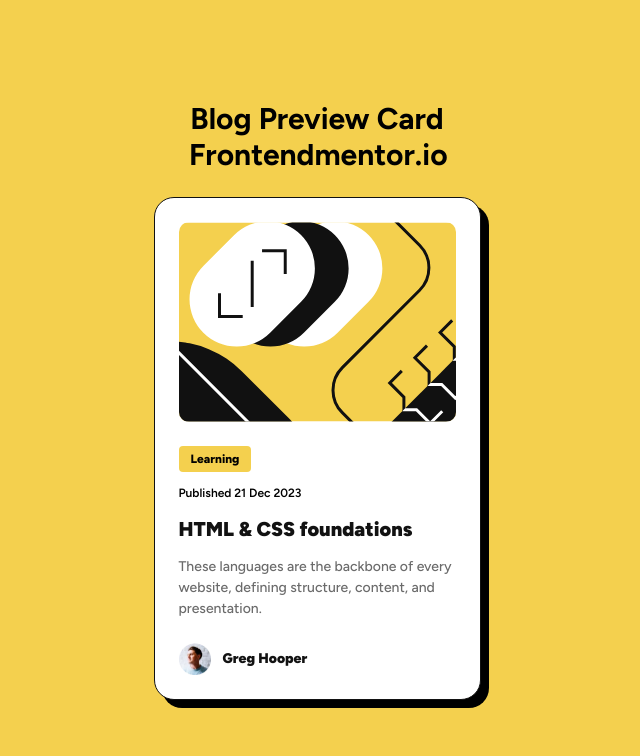
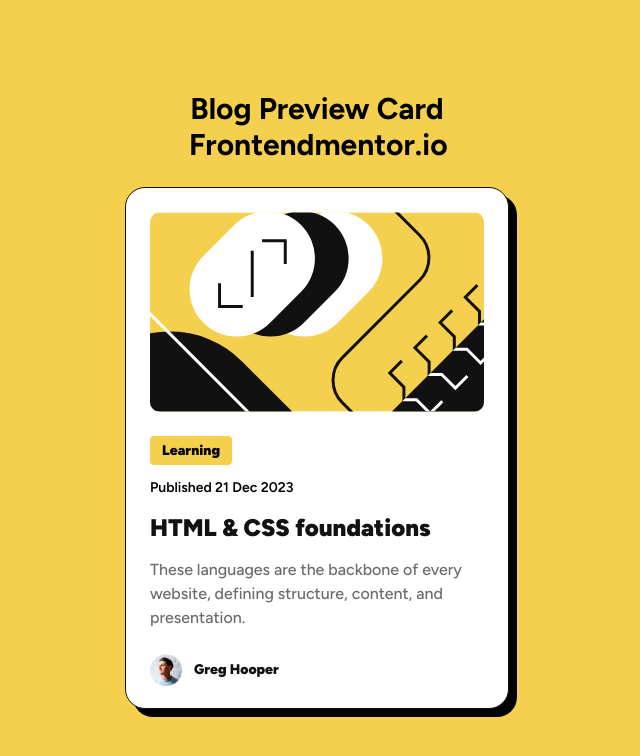
Before and after one commit to brianlagranda/blog-preview-card, a React (Vite) app: page / in a window 1280 px wide. Shown: the top 756 px of the page, without its empty margins (323-963 px from the left). Built offline with nearby package versions, Linux system fonts and the light colour scheme.

Commit message:
chore: Adjust font size for mobile and desktop version

```diff
--- a/src/components/BlogCard.tsx
+++ b/src/components/BlogCard.tsx
@@ -3,26 +3,29 @@
 
 const Card = () => {
   return (
-    <article className='font-figtree w-[327px] p-6 rounded-[20px] bg-white border border-tBase mx-auto flex flex-col gap-6 shadow-[8px_8px_0px_0px_rgba(0,0,0,1)]'>
+    <article className='font-figtree text-[1vw] w-[327px] md:w-[384px] h-[501px] md:h-[522px] p-6 rounded-[20px] bg-white border border-tBase mx-auto flex flex-col gap-6 shadow-[8px_8px_0px_0px_rgba(0,0,0,1)]'>
       <img
         src={articleIMG}
         alt='HTML & CSS foundations blog cover'
         className='h-[200px] object-cover rounded-[10px]'
       />
       <div className='flex flex-col gap-3'>
-        <span className='bg-bgPrimary px-3 py-[5px] rounded font-extrabold text-xs self-start'>
+        <span className='bg-bgPrimary px-3 py-1 rounded font-black text-[12px] md:text-[14px] self-start'>
           Learning
         </span>
         <time
           dateTime='2023-12-21'
-          className='text-[12px] tracking-normal leading-[150%] self-start font-semibold'
+          className='text-[12px] md:text-[14px] tracking-normal leading-[150%] font-semibold'
         >
           Published 21 Dec 2023
         </time>
-        <h2 className='text-[20px] font-black text-tBase tracking-normal leading-[150%] '>
-          HTML & CSS foundations
-        </h2>
-        <p className='text-sm tracking-normal leading-[150%] font-medium text-secondary'>
+        <a href='#'>
+          <h2 className='text-[20px] md:text-[24px] font-black text-tBase tracking-normal leading-[150%] hover:text-bgPrimary'>
+            HTML & CSS foundations
+          </h2>
+        </a>
+
+        <p className='text-[14px] md:text-[16px] tracking-normal leading-[150%] font-medium text-secondary'>
           These languages are the backbone of every website, defining structure,
           content, and presentation.
         </p>
@@ -30,7 +33,7 @@
       <footer>
         <address className='flex items-center gap-3'>
           <img src={avatarIMG} alt='Greg Hooper' className='w-8 h-8' />
-          <a href='#' className='text-tBase text-sm font-black not-italic'>
+          <a href='#' className='text-tBase text-[14px] font-black not-italic'>
             Greg Hooper
           </a>
         </address>
```
